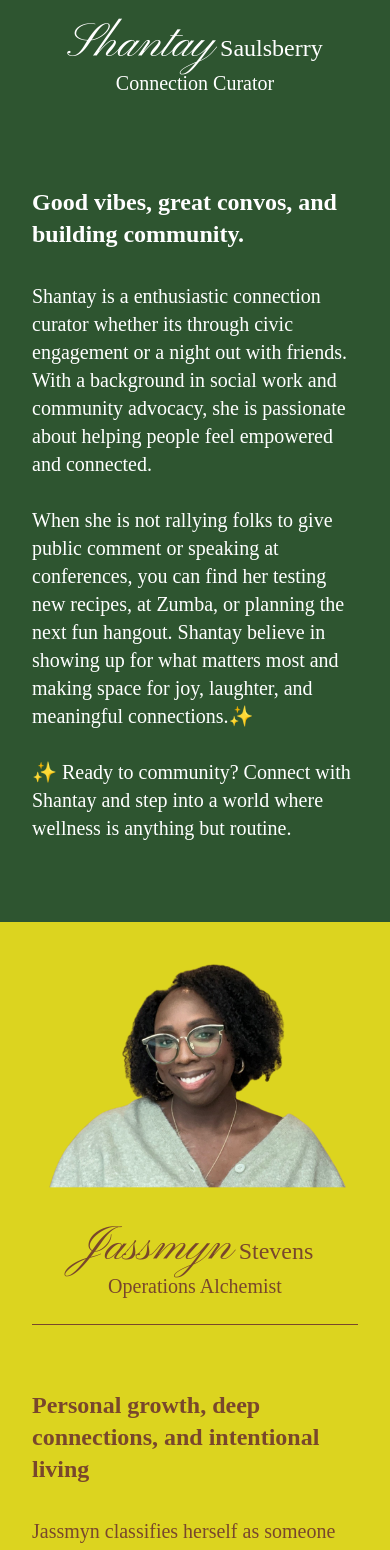
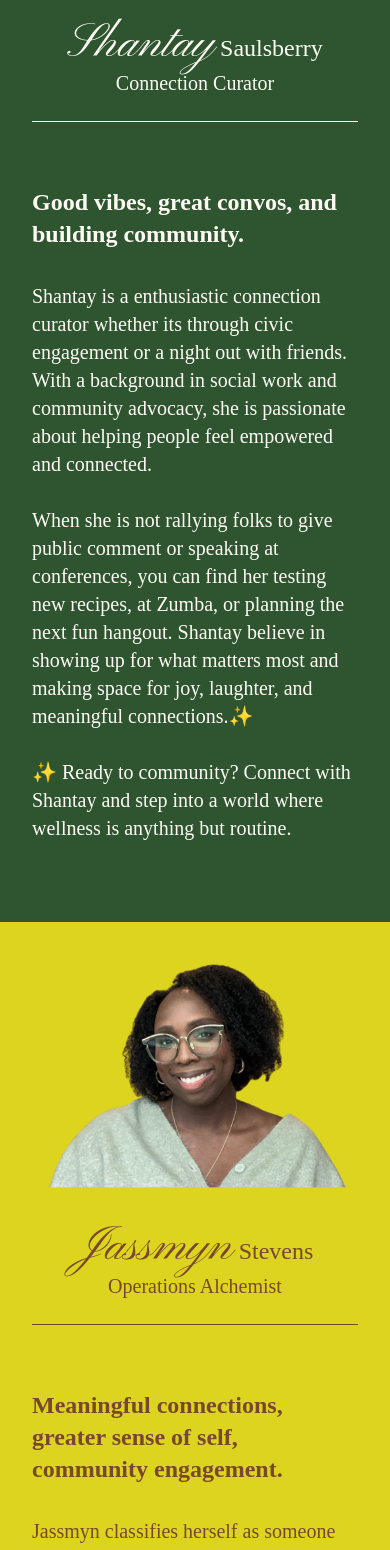
Before and after one commit to thatsehannah/the-soulcial-well, a Next.js app: page /about in a window 390 px wide. Shown: the part 10000-11550 px from the top of the page. Built offline with nearby package versions, Linux system fonts and the light colour scheme.

Commit message:
making style changes, improving calculated styles, adding animation to origins section

```diff
--- a/app/_sections/Hero.tsx
+++ b/app/_sections/Hero.tsx
@@ -79,13 +79,13 @@ const Hero = () => {
           quality={100}
         />
       </div>
-      <div className='w-fit mx-auto xl:mt-3'>
+      <div className='w-fit mx-auto xl:mt-3 p-2'>
         <div className='w-full gap-1 title'>
           <p className='xl:text-6xl text-4xl text-primary tracking-[-.08em] ml-5'>
             The
           </p>
         </div>
-        <div className='flex items-center text-center title -mt-7'>
+        <div className='flex items-center text-center title -mt-5'>
           <p className='xl:text-8xl text-6xl text-primary'>
             <span className='font-script text-primary-foreground'>soul</span>
             cial well{" "}
--- a/app/about/_components/TeamMember.tsx
+++ b/app/about/_components/TeamMember.tsx
@@ -8,7 +8,8 @@ type TeamMemberProps = {
 
 const TeamMember = ({ member, index }: TeamMemberProps) => {
   const isEvenSection = index % 2 === 0;
-  const fontColor = isEvenSection ? "main-foreground" : "white";
+  const fontColor = isEvenSection ? "text-main-foreground" : "text-main-bg";
+  const hrColor = isEvenSection ? "bg-main-foreground" : "bg-main-bg";
   const backgroundColor = isEvenSection ? "bg-primary" : "bg-dark-green";
 
   const {
@@ -34,17 +35,18 @@ const TeamMember = ({ member, index }: TeamMemberProps) => {
               className='object-cover'
               quality={100}
               sizes='(max-width: 768px) 100vw, (max-width: 1200px) 50vw, 33vw'
+              priority
             />
           </div>
           <div className='mb-6 text-center'>
-            <p className={`text-2xl text-${fontColor}`}>
+            <p className={`text-2xl ${fontColor}`}>
               <span className='font-bold'>{honorific}</span>{" "}
               <span className='font-script text-5xl'>{firstName}</span>{" "}
               {lastName}
             </p>
-            <p className={`text-xl text-${fontColor}`}>{title}</p>
+            <p className={`text-xl ${fontColor}`}>{title}</p>
           </div>
-          <hr className={`bg-${fontColor} h-[1px] lg:h-0 border-0`} />
+          <hr className={`${hrColor} h-[1px] lg:h-0 border-0`} />
           {/* <div className='mt-12 ml-6 flex flex-col gap-2'>
             <p className={`text-lg text-${fontColor}`}>Connect with me</p>
             <div className={`flex gap-4 fill-${fontColor} stroke-${fontColor}`}>
@@ -56,13 +58,13 @@ const TeamMember = ({ member, index }: TeamMemberProps) => {
           className={`flex flex-col gap-2 p-8 lg:col-span-2 justify-center lg:bg-main-bg ${backgroundColor}`}
         >
           <p
-            className={`font-bold text-2xl xl:text-primary-foreground text-${fontColor} mb-6`}
+            className={`font-bold text-2xl xl:text-primary-foreground ${fontColor} mb-6`}
           >
             {aboutMeSubtitle}
           </p>
           <div className='flex flex-col gap-4 xl:w-3/4 w-full pb-12'>
             <p
-              className={`text-xl whitespace-pre-wrap lg:text-primary-foreground text-${fontColor}`}
+              className={`text-xl whitespace-pre-wrap lg:text-primary-foreground ${fontColor}`}
             >
               {bio}
             </p>
--- a/app/about/_data/teamMembers.ts
+++ b/app/about/_data/teamMembers.ts
@@ -55,7 +55,7 @@ When she is not rallying folks to give public comment or speaking at conferences
       email: "",
     },
     aboutMeSubtitle:
-      "Personal growth, deep connections, and intentional living",
+      "Meaningful connections, greater sense of self, community engagement.",
     recentEducation: {
       year: "2023",
       degree: "Doctorate of Clinical Forensic Psychology",
@@ -74,7 +74,7 @@ When she is not rallying folks to give public comment or speaking at conferences
     connections: {
       email: "",
     },
-    aboutMeSubtitle: "Compassion, curiosity, and creativity",
+    aboutMeSubtitle: "Compassion, curiosity, and creativity.",
     recentEducation: {
       year: "2023",
       degree: "Doctorate of Clinical Forensic Psychology",
--- a/app/about/_sections/SoulcialWellOverview.tsx
+++ b/app/about/_sections/SoulcialWellOverview.tsx
@@ -25,6 +25,7 @@ const SoulcialWellOverview = () => {
             alt='cross with attendees image inside'
             height={500}
             width={500}
+            priority
           />
         </div>
         <div className='grid gap-4 text-xl xl:col-span-2 xl:px-30 p-6'>
--- a/app/about/_sections/SoulciallWellOrigins.tsx
+++ b/app/about/_sections/SoulciallWellOrigins.tsx
@@ -1,9 +1,28 @@
 "use client";
 
 import Image from "next/image";
-import React from "react";
+import React, { useRef } from "react";
+import { ScrollTrigger } from "gsap/all";
+import { useGSAP } from "@gsap/react";
+import gsap from "gsap";
+
+gsap.registerPlugin(ScrollTrigger);
 
 const SoulcialWellOrigins = () => {
+  const imageRef = useRef(null);
+
+  useGSAP(() => {
+    gsap.from(imageRef.current, {
+      opacity: 0,
+      duration: 1,
+      delay: 0.5,
+      scrollTrigger: {
+        trigger: imageRef.current,
+        start: "top bottom",
+      },
+    });
+  }, []);
+
   return (
     <section className='xl:p-32 pt-8 pb-12 px-4 bg-[#f2f4e6]'>
       <div className='grid grid-cols-1 xl:grid-cols-3 xl:mt-8 mt-4 w-full lg:gap-12 xl:p-8 p-2'>
@@ -12,7 +31,7 @@ const SoulcialWellOrigins = () => {
             How We <span className='font-script'>Started</span>
           </p>
           <div
-            id='origins-img'
+            ref={imageRef}
             className='xl:hidden flex justify-center items-center mb-8'
           >
             <Image
@@ -47,13 +66,17 @@ const SoulcialWellOrigins = () => {
           </p>
         </div>
         <div className='flex justify-center items-center xl:col-span-1'>
-          <div className='xl:flex hidden'>
+          <div
+            ref={imageRef}
+            className='xl:flex hidden'
+          >
             <Image
               src='/assets/origins.svg'
               alt='cross with logo inside'
               height={500}
               width={500}
               quality={100}
+              priority
             />
           </div>
         </div>
--- a/app/experiences/page.tsx
+++ b/app/experiences/page.tsx
@@ -22,6 +22,7 @@ const ExperiencesPage = () => {
               alt='camera'
               fill
               quality={100}
+              priority
             />
           </div>
 
--- a/app/globals.css
+++ b/app/globals.css
@@ -50,11 +50,13 @@
 
   --font-main: "Times New Roman", Times, serif;
   --font-script: "Pinyon Script", cursive;
+  --main-background: var(--main-bg);
 }
 
 :root {
   --radius: 0.625rem;
   --background: oklch(1 0 0);
+  --main-background: oklch(0.99 0.0085 84.57);
   --foreground: oklch(0.145 0 0);
   --card: oklch(1 0 0);
   --card-foreground: oklch(0.145 0 0);
```
